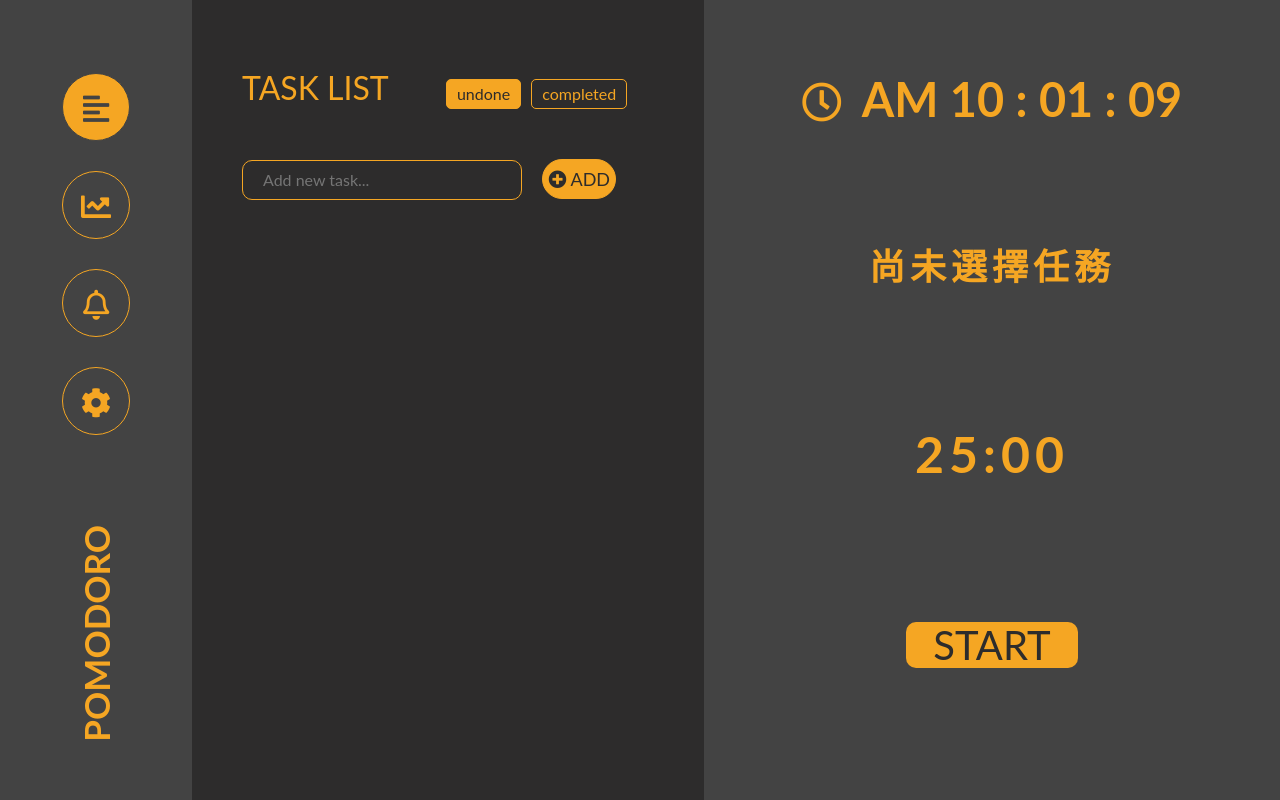
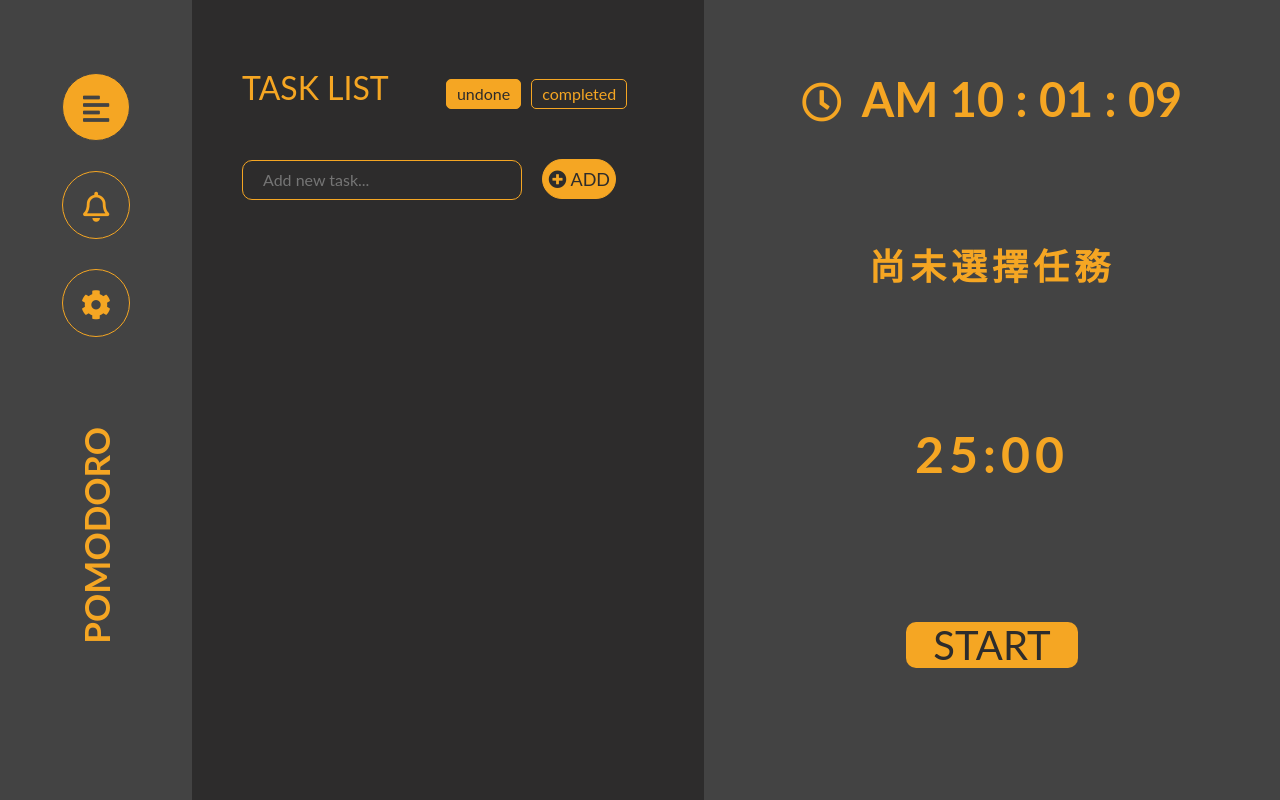
Before and after one commit to a9261020/pomodoro, a Vue app: page / in a window 1280 px wide. Built offline with nearby package versions, Linux system fonts and the light colour scheme; the HTML template or start-up script is replaced by a standard one.

Commit message:
fix: analysis功能調整
原因：
目前analysis的功能還沒完善

調整項目：
先將navbar中的icon拿掉

```diff
--- a/src/components/Navbar.vue
+++ b/src/components/Navbar.vue
@@ -8,14 +8,14 @@
     >
       <i class="fas fa-align-left"></i>
     </router-link>
-    <router-link
+    <!-- <router-link
       class="text-center border-circle ds-inline-block mt-30"
       :class="{ 'nav-active': status === 'Analysis' }"
       to="/analysis"
       @click.native="changePage('Analysis')"
     >
       <i class="fas fa-chart-line"></i>
-    </router-link>
+    </router-link>-->
     <router-link
       class="text-center border-circle ds-inline-block mt-30"
       :class="{ 'nav-active': status === 'Ringtones' }"
```
